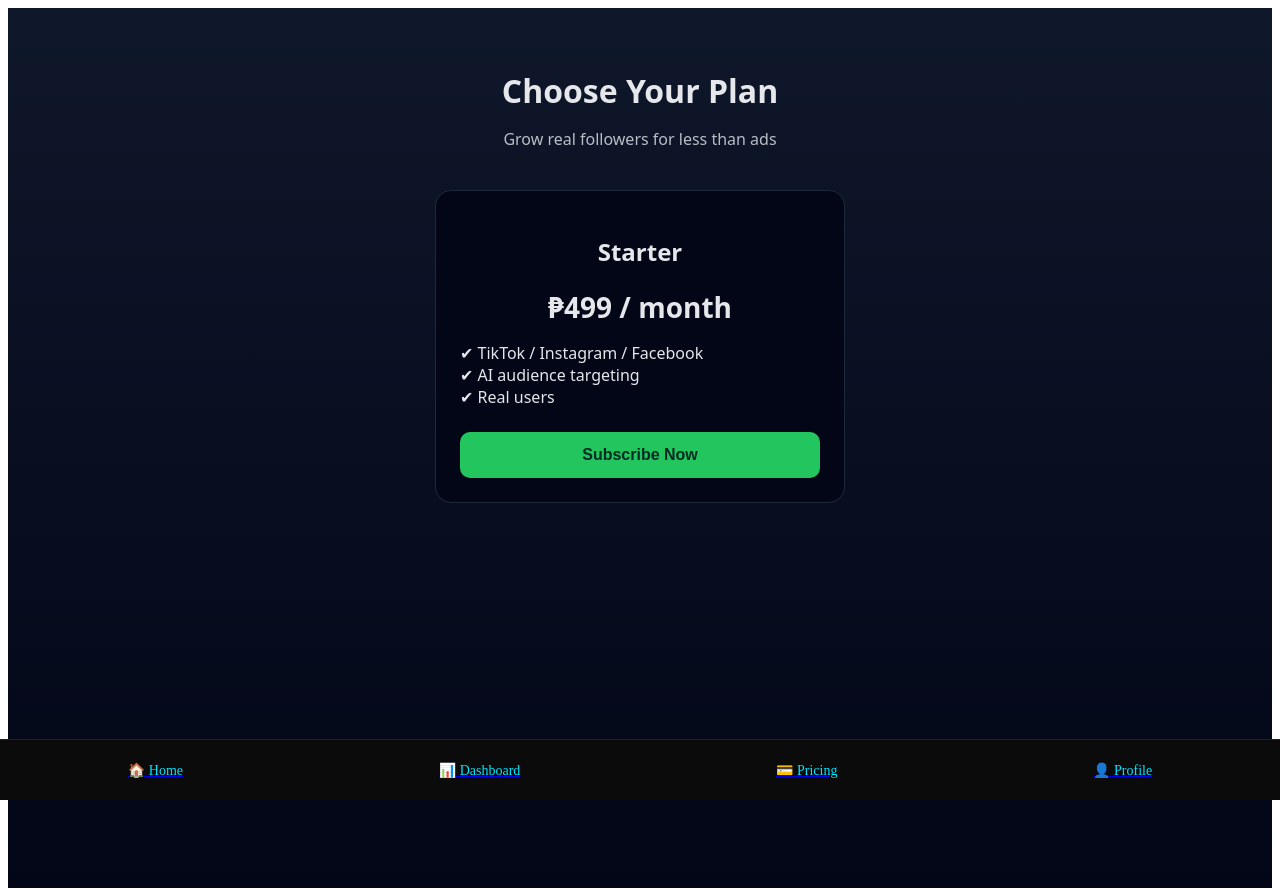
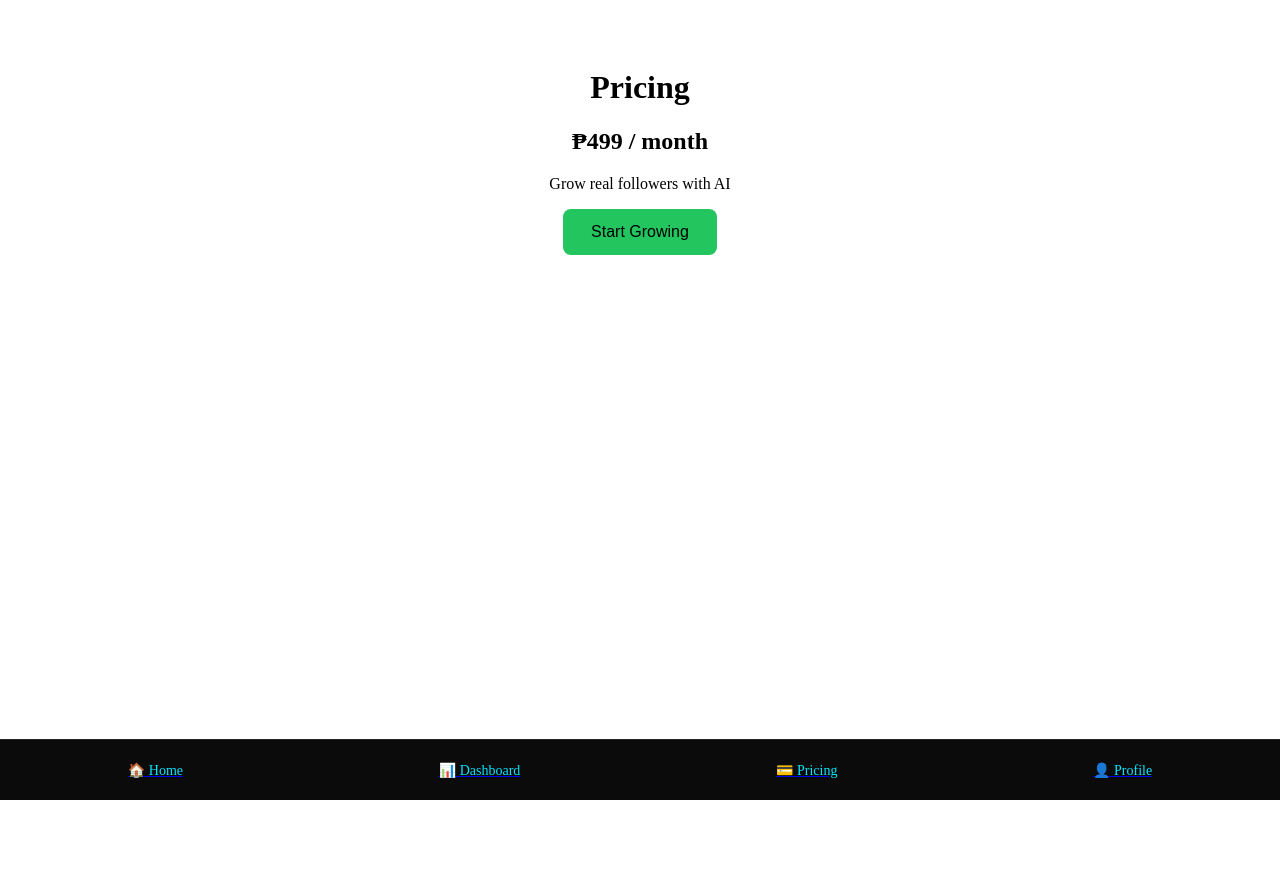
Before and after one commit to yooneaintchue161287-beep/socialmediagrow, a Next.js app: page /pricing in a window 1280 px wide. After the commit the page ends 800 px from the top, so only its background shows below. Built offline with nearby package versions, Linux system fonts and the light colour scheme.

Commit message:
Update pricing.js

```diff
--- a/pages/pricing.js
+++ b/pages/pricing.js
@@ -1,5 +1,5 @@
 export default function Pricing() {
-  const handlePay = async () => {
+  async function handlePay() {
     try {
       const res = await fetch("/api/paymongo", {
         method: "POST",
@@ -13,92 +13,29 @@ export default function Pricing() {
         alert("Payment failed");
       }
     } catch (err) {
-    alert("Error connecting to payment");
+      alert("Something went wrong");
     }
-};
+  }
 
   return (
-    <div style={styles.page}>
-      <h1 style={styles.title}>Choose Your Plan</h1>
-      <p style={styles.subtitle}>
-        Grow real followers for less than ads
-      </p>
-
-      <div style={styles.card}>
-        <h2>Starter</h2>
-        <p style={styles.price}>₱499 / month</p>
-        <ul style={styles.list}>
-          <li>✔ TikTok / Instagram / Facebook</li>
-          <li>✔ AI audience targeting</li>
-          <li>✔ Real users</li>
-        </ul>
+    <div style={{ padding: 40, textAlign: "center" }}>
+      <h1>Pricing</h1>
+      <h2>₱499 / month</h2>
+      <p>Grow real followers with AI</p>
 
       <button
-          type="button"
         onClick={handlePay}
-          style={styles.button}
+        style={{
+          padding: "14px 28px",
+          fontSize: 16,
+          borderRadius: 8,
+          background: "#22c55e",
+          border: "none",
+          cursor: "pointer",
+        }}
       >
-          Subscribe Now
+        Start Growing
       </button>
-      </div>
     </div>
   );
 }
-
-/* ---------- Styles ---------- */
-
-const styles = {
-  page: {
-    minHeight: "100vh",
-    background: "linear-gradient(180deg, #0f172a, #020617)",
-    color: "#e5e7eb",
-    padding: "40px 20px",
-    fontFamily: "system-ui, -apple-system, BlinkMacSystemFont",
-    textAlign: "center",
-  },
-
-  title: {
-    fontSize: "32px",
-    fontWeight: "800",
-    marginBottom: "10px",
-  },
-
-  subtitle: {
-    opacity: 0.8,
-    marginBottom: "40px",
-  },
-
-  card: {
-    maxWidth: "360px",
-    margin: "0 auto",
-    background: "#020617",
-    border: "1px solid #1e293b",
-    borderRadius: "16px",
-    padding: "24px",
-  },
-
-  price: {
-    fontSize: "28px",
-    fontWeight: "700",
-    margin: "16px 0",
-  },
-
-  list: {
-    listStyle: "none",
-    padding: 0,
-    marginBottom: "24px",
-    textAlign: "left",
-  },
-
-  button: {
-    width: "100%",
-    padding: "14px",
-    fontSize: "16px",
-    fontWeight: "600",
-    borderRadius: "10px",
-    border: "none",
-    background: "#22c55e",
-    color: "#022c22",
-    cursor: "pointer",
-  },
-};
```
Lines whose indentation alone changed are shown as unchanged.
